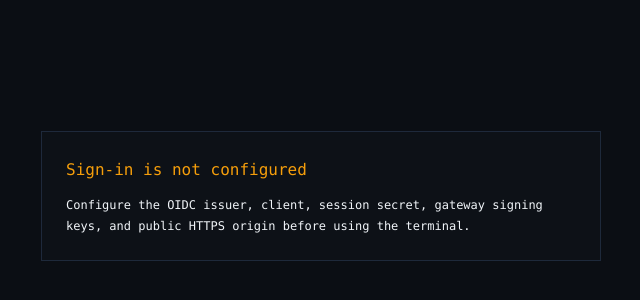
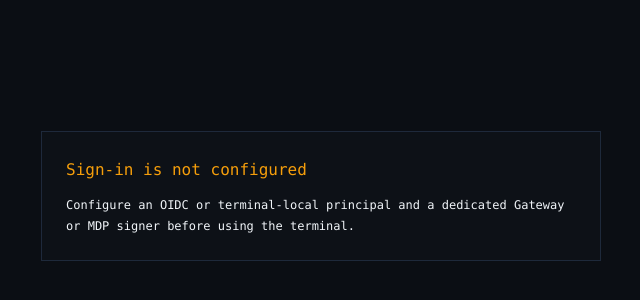
Before and after one commit to lqepoch/EqoBoard, a Next.js app in the folder apps/openterminal/web/: page / in a window 1280 px wide. Shown: the part 204-504 px from the top of the page, without its empty margins (319-959 px from the left). Built offline with nearby package versions, Linux system fonts and the light colour scheme; no server answers.

Commit message:
允许终端以MDP密钥独立启动只读界面

```diff
--- a/apps/openterminal/web/app/page.tsx
+++ b/apps/openterminal/web/app/page.tsx
@@ -1,6 +1,12 @@
 import { localAccessOrigin } from "@/lib/local-access";
 import { getServerSession } from "next-auth";
-import { authOptions, isAuthRuntimeConfigured, isCurrentOidcIssuer, publicResearchOrigin } from "@/auth";
+import {
+  authOptions,
+  isAuthRuntimeConfigured,
+  isCurrentOidcIssuer,
+  isMdpTerminalRuntimeConfigured,
+  publicResearchOrigin,
+} from "@/auth";
 import { scopesForRoles } from "@/lib/permissions";
 import TerminalShell from "../components/TerminalShell";
 import SignOutButton from "../components/SignOutButton";
@@ -9,9 +15,9 @@ import SignInButton from "../components/SignInButton";
 export const dynamic = "force-dynamic";
 
 export default async function Home() {
-  if (!isAuthRuntimeConfigured()) {
+  if (!isAuthRuntimeConfigured() && !isMdpTerminalRuntimeConfigured()) {
     return <AuthMessage title="Sign-in is not configured">
-      Configure the OIDC issuer, client, session secret, gateway signing keys, and public HTTPS origin before using the terminal.
+      Configure an OIDC or terminal-local principal and a dedicated Gateway or MDP signer before using the terminal.
     </AuthMessage>;
   }
 
--- a/apps/openterminal/web/auth.ts
+++ b/apps/openterminal/web/auth.ts
@@ -218,6 +218,10 @@ export function mdpMarketDataSigner(mode: MdpMarketDataRuntimeMode): MdpMarketDa
   return { secret, issuer: "openterminal-research", kid: "mdp-research" };
 }
 
+export function isMdpTerminalRuntimeConfigured(): boolean {
+  return mdpMarketDataSigner("terminal") !== null;
+}
+
 /** Return only this hostname's dedicated, private prediction-read key. */
 export function quantResearchSigner(mode: QuantResearchRuntimeMode): QuantResearchSigner | null {
   const nextAuthSecret = process.env.NEXTAUTH_SECRET;
@@ -291,7 +295,7 @@ export function engineOfflinePreviewSigner(): EngineOfflinePreviewSigner | null
 export function isCurrentRuntimeReady(): boolean {
   return process.env.EQO_BFF_MODE === "research"
     ? isResearchAuthRuntimeConfigured()
-    : isAuthRuntimeConfigured();
+    : isAuthRuntimeConfigured() || isMdpTerminalRuntimeConfigured();
 }
 
 function researchCookies(): NonNullable<NextAuthOptions["cookies"]> | undefined {
```
